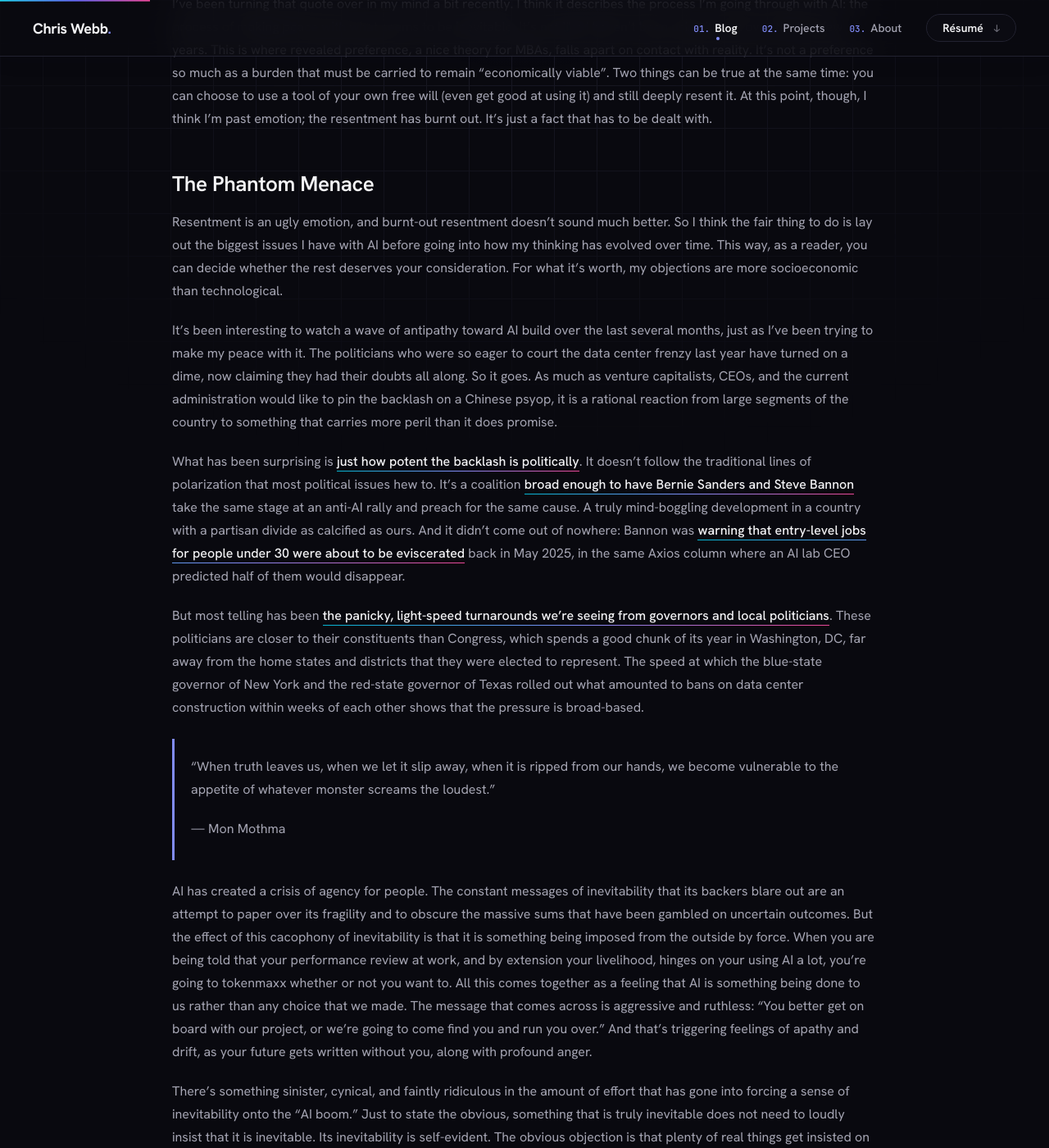
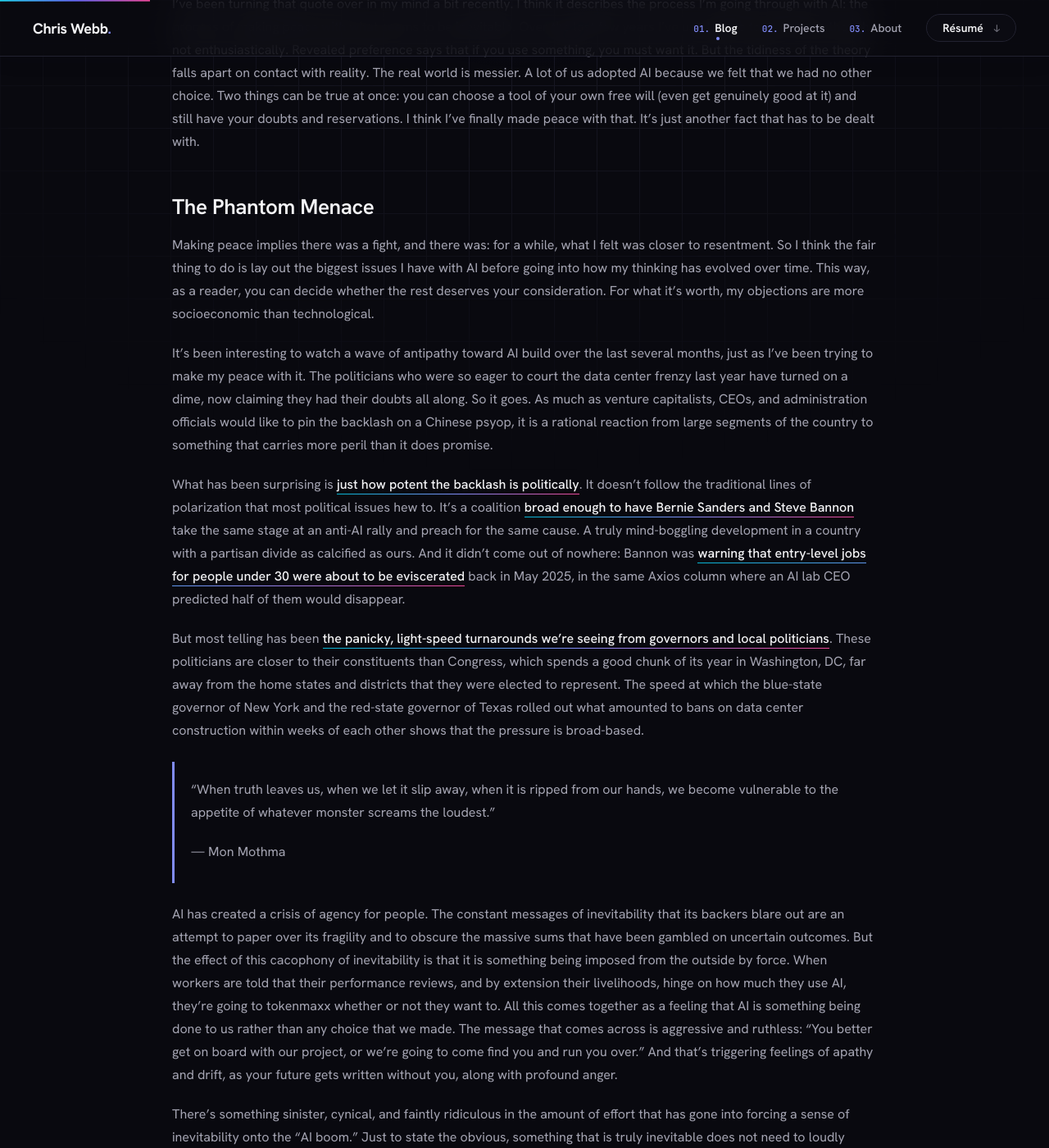
Before and after one commit to chriswebb09/chriswebb09.github.io, a Jekyll site: the page built from _posts/2026-09-30-our-ai-reality.markdown, in a window 1280 px wide and 1400 px high, scrolled down 1007 px. Shown: the whole window at 82% size. Built offline with Jekyll 4.4.1, drawn with Linux system fonts in a browser that asks for light colours; nearby versions of some CDN libraries; some of the changed text lies outside the part shown.

Commit message:
cleanup post

```diff
--- a/_posts/2026-09-30-our-ai-reality.markdown
+++ b/_posts/2026-09-30-our-ai-reality.markdown
@@ -20,13 +20,13 @@ description: The dread and the promise are both real.
 
 *(I know I started with a Marvel quote, but from here on out it's all Star Wars)*
 
-I've been turning that quote over in my mind a bit recently. I think it describes the process I'm going through with AI: the process of making peace with what seems to be inevitable. It's not like I haven't been using it a lot over the last few years. This is where revealed preference, a nice theory for MBAs, falls apart on contact with reality. It's not a preference so much as a burden that must be carried to remain "economically viable". Two things can be true at the same time: you can choose to use a tool of your own free will (even get good at using it) and still deeply resent it. At this point, though, I think I'm past emotion; the resentment has burnt out. It's just a fact that has to be dealt with.
+I've been turning that quote over in my mind a bit recently. I think it describes the process I'm going through with AI: the process of making peace with what seems to be inevitable. Over the last few years I've used these tools heavily, though not enthusiastically. Revealed preference says that if you use something, you must want it. But the tidiness of the theory falls apart on contact with reality. The real world is messier. A lot of us adopted AI because we felt that we had no other choice. Two things can be true at once: you can choose a tool of your own free will (even get genuinely good at it) and still have your doubts and reservations. I think I've finally made peace with that. It's just another fact that has to be dealt with.
 
 ## The Phantom Menace
 
-Resentment is an ugly emotion, and burnt-out resentment doesn't sound much better. So I think the fair thing to do is lay out the biggest issues I have with AI before going into how my thinking has evolved over time. This way, as a reader, you can decide whether the rest deserves your consideration. For what it's worth, my objections are more socioeconomic than technological.
+Making peace implies there was a fight, and there was: for a while, what I felt was closer to resentment. So I think the fair thing to do is lay out the biggest issues I have with AI before going into how my thinking has evolved over time. This way, as a reader, you can decide whether the rest deserves your consideration. For what it's worth, my objections are more socioeconomic than technological.
 
-It's been interesting to watch a wave of antipathy toward AI build over the last several months, just as I've been trying to make my peace with it. The politicians who were so eager to court the data center frenzy last year have turned on a dime, now claiming they had their doubts all along. So it goes. As much as venture capitalists, CEOs, and the current administration would like to pin the backlash on a Chinese psyop, it is a rational reaction from large segments of the country to something that carries more peril than it does promise.
+It's been interesting to watch a wave of antipathy toward AI build over the last several months, just as I've been trying to make my peace with it. The politicians who were so eager to court the data center frenzy last year have turned on a dime, now claiming they had their doubts all along. So it goes. As much as venture capitalists, CEOs, and administration officials would like to pin the backlash on a Chinese psyop, it is a rational reaction from large segments of the country to something that carries more peril than it does promise.
 
 What has been surprising is [just how potent the backlash is politically](https://www.politico.com/news/2026/08/24/data-centers-oh-s-t-moment-01046465). It doesn't follow the traditional lines of polarization that most political issues hew to. It's a coalition [broad enough to have Bernie Sanders and Steve Bannon](https://www.nytimes.com/2026/09/15/us/steve-bannon-bernie-sanders-ai.html) take the same stage at an anti-AI rally and preach for the same cause. A truly mind-boggling development in a country with a partisan divide as calcified as ours. And it didn't come out of nowhere: Bannon was [warning that entry-level jobs for people under 30 were about to be eviscerated](https://www.axios.com/2025/05/28/ai-jobs-white-collar-unemployment-anthropic) back in May 2025, in the same Axios column where an AI lab CEO predicted half of them would disappear.
 
@@ -36,7 +36,7 @@ But most telling has been [the panicky, light-speed turnarounds we're seeing fro
 >
 > — Mon Mothma
 
-AI has created a crisis of agency for people. The constant messages of inevitability that its backers blare out are an attempt to paper over its fragility and to obscure the massive sums that have been gambled on uncertain outcomes. But the effect of this cacophony of inevitability is that it is something being imposed from the outside by force. When you are being told that your performance review at work, and by extension your livelihood, hinges on your using AI a lot, you're going to tokenmaxx whether or not you want to. All this comes together as a feeling that AI is something being done to us rather than any choice that we made. The message that comes across is aggressive and ruthless: "You better get on board with our project, or we're going to come find you and run you over." And that's triggering feelings of apathy and drift, as your future gets
+AI has created a crisis of agency for people. The constant messages of inevitability that its backers blare out are an attempt to paper over its fragility and to obscure the massive sums that have been gambled on uncertain outcomes. But the effect of this cacophony of inevitability is that it is something being imposed from the outside by force. When workers are told that their performance reviews, and by extension their livelihoods, hinge on how much they use AI, they're going to tokenmaxx whether or not they want to. All this comes together as a feeling that AI is something being done to us rather than any choice that we made. The message that comes across is aggressive and ruthless: "You better get on board with our project, or we're going to come find you and run you over." And that's triggering feelings of apathy and drift, as your future gets
 written without you, along with profound anger.
 
 There's something sinister, cynical, and faintly ridiculous in the amount of effort that has gone into forcing a sense of inevitability onto the "AI boom." Just to state the obvious, something that is truly inevitable does not need to loudly insist that it is inevitable. Its inevitability is self-evident. The obvious objection is that plenty of real things get insisted on loudly. Nobody thinks the Big One is fake because Oregon
@@ -83,13 +83,13 @@ Fundamentally, AI is a technology that is going to deeply destabilize humanity i
 
 But I'll admit that's cartoonishly bleak, to the point of being a little disingenuous. I think it is a virtue to have strong opinions that are loosely held, in the sense that when new information conflicts with what you hold to be true, you are flexible enough to face and incorporate the new reality. It's important to face the facts even if they conflict with what you think you know. That's something that I've had to do in regard to AI especially in light of recent events. It would be fair to categorize me as more in the AI skeptic camp than the true believers.
 
-I have been skeptical of some of the fantastic claims about the power of AI coming out of Silicon Valley last year. To be fair, recent history had conditioned me to be skeptical of their claims. Venture capitalists, start-ups, and tech giants had spent a lot of credibility on hyping crypto and the metaverse. It seemed like there was a bit of desperation for finding the next big thing to keep the valuations up.
+I have been skeptical of some of the claims about the power of AI coming out of Silicon Valley in the last year. To be fair, recent history had conditioned me to be skeptical of their claims. Venture capitalists, start-ups, and tech giants had spent a lot of credibility on hyping crypto and the metaverse. It seemed like there was a bit of desperation for finding the next big thing to keep the valuations up.
 
-On top of that there was a huge gulf between what they were claiming and my own real-world experience using AI tools. The first time I used Claude Code it bricked my Xcode project to the point I was unable to open it without crashing the IDE. Stacked on top of that were the ever-present AI hallucinations that made using these tools unreliable at best. The enormous claims of AGI and the eventual creation of "the God machine" seemed like insane hyperbole if not outright hucksterism. It didn't add up.
+On top of that there was a huge gulf between what they were claiming and my own real-world experience using AI tools. The first time I used Claude Code, right after it was released, I asked it to translate Swift code from the SceneKit API to RealityKit. It promptly went to work and bricked my Xcode project to the point I was unable to open it without crashing the IDE. Stacked on top of that were the ever-present AI hallucinations that made using these tools unreliable at best. The enormous claims of AGI and the eventual creation of "the God machine" seemed like insane hyperbole if not outright hucksterism. It didn't add up.
 
 In the last six months that has changed. The tools have become more reliable, and more capable at completing complex tasks particularly in coding. It's not flawless, but there has been an enormous leap in its utility. The transformation of AI's utility happened first for programmers and [has now engulfed mathematicians](https://www.scientificamerican.com/article/mathematicians-confront-the-ai-apocalypse/). I expect it will ripple out to other sections of the knowledge work economy in due course. Suffice to say that this makes dismissing claims of AGI and super-intelligence coming in the not-too-distant future out of hand harder to pull off.
 
-I had largely bought into the notion that every fantastical claim or warning from people at the heart of the AI economy was a twisted marketing ploy to juice their funding rounds and inflate the bubble. But the [disclosure of incidents](https://en.wikipedia.org/wiki/OpenAI%E2%80%93HuggingFace_incident) with ["rogue AI swarms"](https://www.planned-obsolescence.org/p/the-hugging-face-attack-surprised) over the summer along with the [public pronouncements of the potential for human extinction](https://thenextweb.com/news/pacing-the-frontier-ai-employees-letter-us-government) by researchers at the AI labs has made me reevaluate. If anything these were disclosures and claims that endangered these companies and the bubble rather than pump them up.
+I had largely bought into the notion that every fantastical claim or warning from people at the heart of the AI economy was a twisted marketing ploy to juice their funding rounds and inflate the bubble. But the [disclosure of incidents](https://en.wikipedia.org/wiki/OpenAI%E2%80%93HuggingFace_incident) with ["rogue AI swarms"](https://www.planned-obsolescence.org/p/the-hugging-face-attack-surprised) over the summer along with the [public pronouncements of the potential for human extinction](https://thenextweb.com/news/pacing-the-frontier-ai-employees-letter-us-government) by researchers at the AI labs has made me reevaluate. If anything these were disclosures and claims that endangered these companies and the bubble rather than pumping them up.
 
 That's not to say some of the claims weren't made with an eye to pumping air and hype into the bubble. Some of the claims could be both a twisted hype campaign for investors as well as genuine warnings and beliefs. But regardless, it's harder to take solace in the idea that it's all a charade. It's at the very least a [mixed bag of motivations](https://www.nytimes.com/2026/09/03/technology/openai-hugging-face-hacking.html) rather than outright desperation or a scam. What started as clear-cut ideology has morphed into a messier reality.
 
@@ -103,7 +103,7 @@ So where does that leave me? Well, you could say that is also a mixed bag. If I
 
 [In terms of AI being a crisis of human agency](https://www.theatlantic.com/technology/2026/05/ai-agents-agency-crisis-humanity/687379/), I think in a way the potency of the backlash as a political force gives hope that this too will heal. Americans overwhelmingly feel that their government doesn't really represent their interests; it represents the interests of a moneyed elite. Nothing ever changes, nothing ever gets solved, and there's nothing you can do about it. But that doesn't seem to hold true in regard to the AI backlash. This unlikely coalition is making what was politically impossible possible. It's the political equivalent of pigs flying. And that's something hopeful.
 
-> "Remember that the frontier of the Rebellion is everywhere. And even the smallest act of insurrection pushes our lines forward. And then remember this: Tyranny requires constant effort. It breaks, it leaks. Authority is brittle. Oppression is the mask of fear."
+> "Remember that the frontier of the Rebellion is everywhere."
 >
 > — Nemik
 
```
